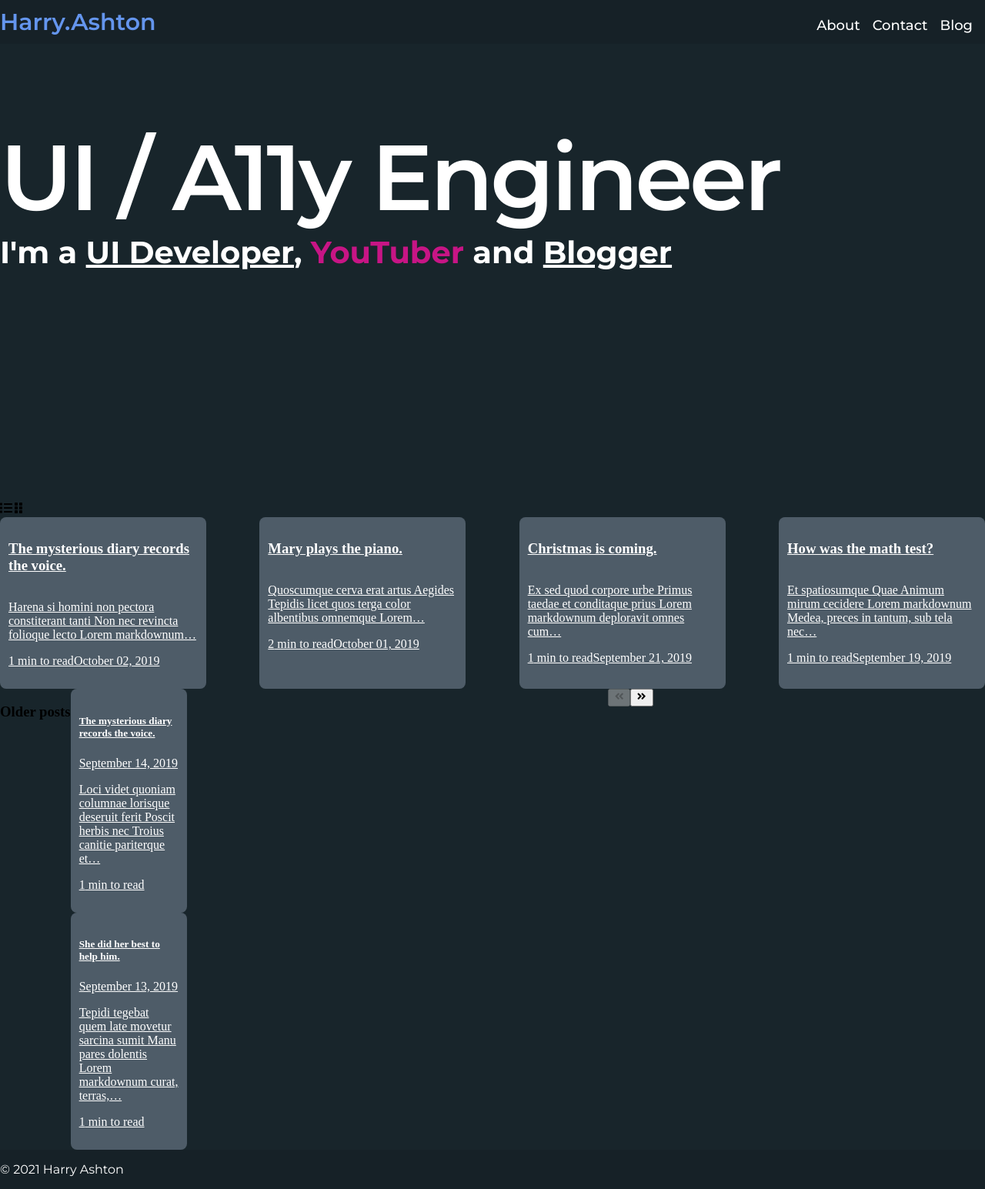
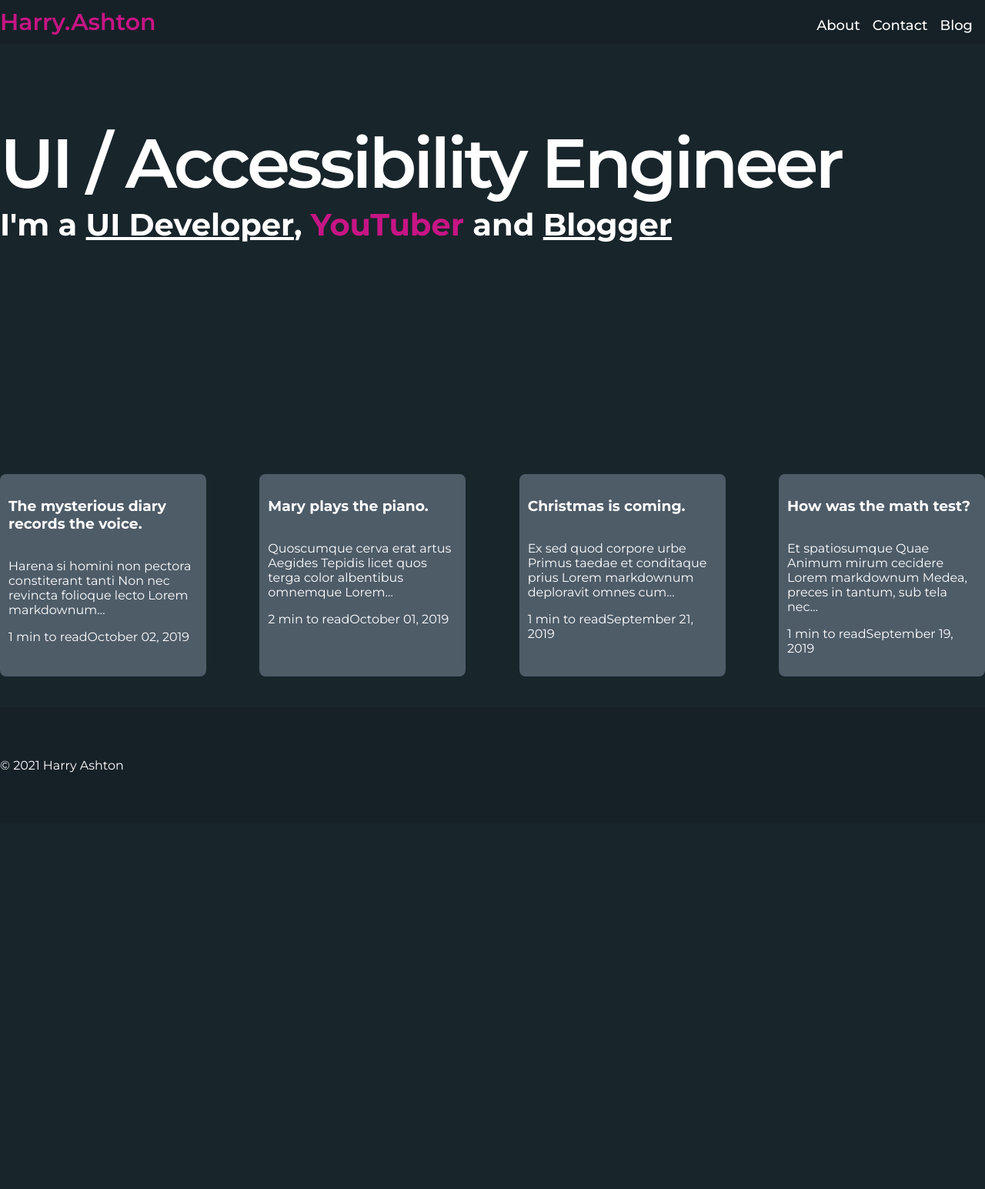
Before and after one commit to hghazni/harry-gatsby-blog, a Gatsby site: page / in a window 1280 px wide. Shown: the whole page at 77% size. After the commit the page ends 1070 px from the top, so only its background shows below. Built offline with nearby package versions, Linux system fonts and the light colour scheme; Gatsby itself is replaced by a stand-in of ours; a web font is replaced by a local one.

Commit message:
standardises fonts styling for posts + hero

```diff
--- a/src/components/Footer/Footer.module.scss
+++ b/src/components/Footer/Footer.module.scss
@@ -2,10 +2,15 @@
 @import '../../../src/assets/styles/typography';
 
 .footer {
+  background-color: #162127;
+  margin-top: 40px;
+}
+
+.inner {
   display: flex;
   max-width: $pageWidthMax;
   margin: auto;
-  background-color: #162127;
+  padding: 50px 0;
 }
 
 .copyright {
--- a/src/components/Footer/index.tsx
+++ b/src/components/Footer/index.tsx
@@ -7,12 +7,14 @@ import Socials from "./../Socials"
 export default ({ siteMetadata }: IHomeRequest["site"]) => {
   return (
     <footer className={scss.footer}>
+      <div className={scss.inner}>
       <p className={scss.copyright}>
         &copy; {new Date().getFullYear()} {siteMetadata.author}
       </p>
       <span id="footer-socials">
         {/*<Socials siteMetadata={siteMetadata} />*/}
       </span>
+      </div>
     </footer>
   )
 }
--- a/src/components/Header/Header.module.scss
+++ b/src/components/Header/Header.module.scss
@@ -24,13 +24,14 @@
   font-weight: 600;
   font-size: 30px;
   margin: 0;
-  color: cornflowerblue;
+  color: mediumvioletred;
 
   &:hover {
     cursor: pointer;
+    color: lighten(mediumvioletred, 30%);
   }
 
   &:focus {
-    border: 1px solid lighten(cornflowerblue, 20%);
+    border: 1px solid lighten(mediumvioletred, 20%);
   }
 }
--- a/src/components/Header/Menu/Menu.module.scss
+++ b/src/components/Header/Menu/Menu.module.scss
@@ -23,7 +23,7 @@
   font-family: $bodyFont;
 
   &:hover {
-      color: cornflowerblue;
+      color: mediumvioletred;
       text-decoration: underline;
   }
 }
--- a/src/components/Hero/Hero.module.scss
+++ b/src/components/Hero/Hero.module.scss
@@ -16,7 +16,7 @@
     color: white;
     font-family: $bodyFont;
     letter-spacing: -4px;
-    font-size: 120px;
+    font-size: 90px;
     font-weight: 600;
     margin: 0;
   }
--- a/src/components/Hero/Hero.tsx
+++ b/src/components/Hero/Hero.tsx
@@ -11,7 +11,7 @@ const Hero = (props: { className?: "" | undefined; }) => {
         {/* <img src={spacerooster} alt="Space Rooster" /> */}
       </div>
        <div className={scss.heroInnerText}>
-       <h1 className={scss.title}>UI / A11y Engineer</h1>
+       <h1 className={scss.title}>UI / Accessibility Engineer</h1>
         <h2 className={scss.subTitle} style={{color: "white"}}>I'm a <span className={scss.developer}>UI Developer</span>, <span className={scss.youtuber}>YouTuber</span> and <span className={scss.blogger}>Blogger</span></h2>
        </div>
     </div>
--- a/src/components/Posts/Posts.module.scss
+++ b/src/components/Posts/Posts.module.scss
@@ -1,3 +1,5 @@
+@import '../../assets/styles/typography';
+
 .posts {
     display: flex;
     justify-content: space-between;
@@ -14,6 +16,17 @@
     background-color: #4e5c68;
     width: calc(20% - 10px);
     color: white;
+    transition: all .2s;
+    text-decoration: none;
+
+    h3, p {
+        font-family: $bodyFont;
+    }
+
+    &:hover {
+        transform: scale(1.1);
+        border: 2px solid mediumvioletred;
+    }
 }
 
 .oldPosts {
--- a/src/components/Posts/index.tsx
+++ b/src/components/Posts/index.tsx
@@ -11,7 +11,7 @@ export default ({ content }: { content: IPostsContent[] }) => {
   const [isUICol, setIsUICol] = useState<Boolean>(true)
   return (
     <>
-      <div id="ui-posts-selector">
+      {/* <div id="ui-posts-selector">
         <div>
           <a onClick={() => setIsUICol(false)}>
             <FaList />
@@ -20,10 +20,10 @@ export default ({ content }: { content: IPostsContent[] }) => {
             <FaGripVertical />
           </a>
         </div>
-      </div>
+      </div> */}
       <section className={scss.posts} id="posts">
         <LastContent content={content.slice(0, 4)} isUICol={isUICol} />
-        <OldContent content={content.slice(4)}  title={undefined} />
+        {/* <OldContent content={content.slice(4)}  title={undefined} /> */}
       </section>
     </>
   )
```
